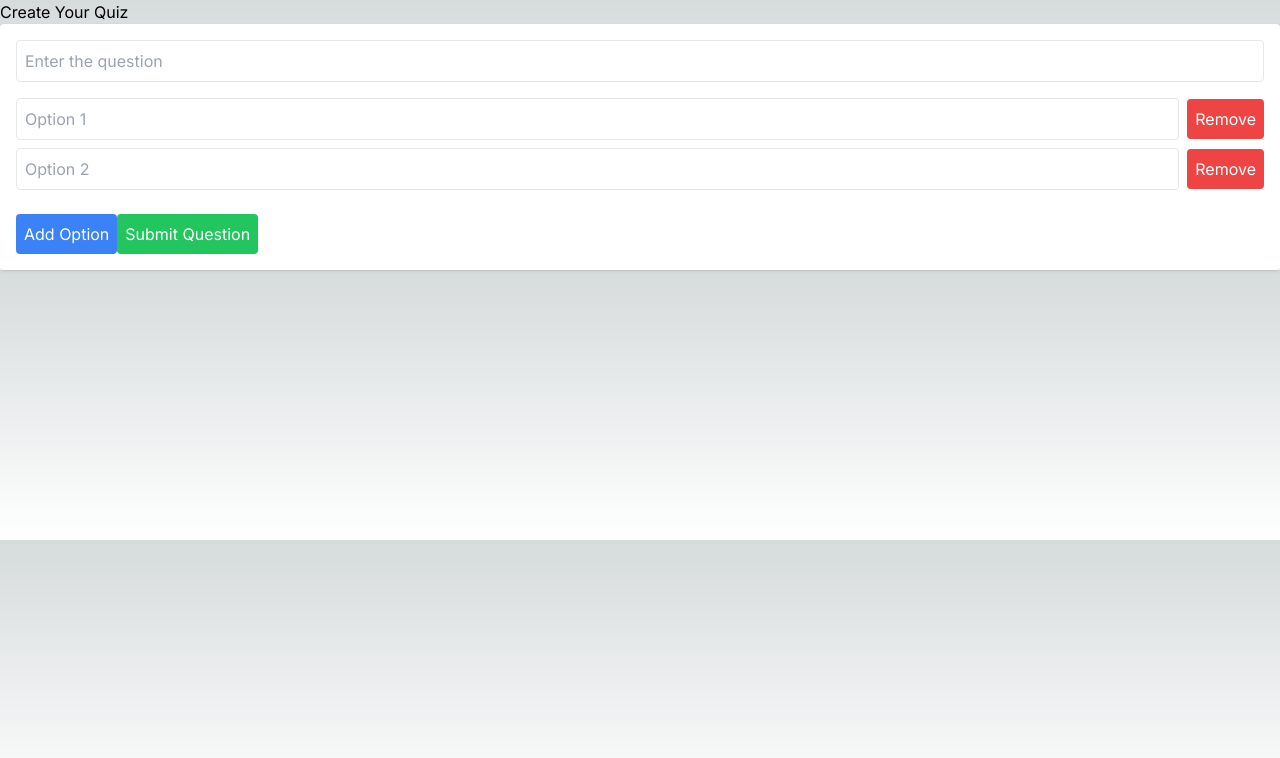
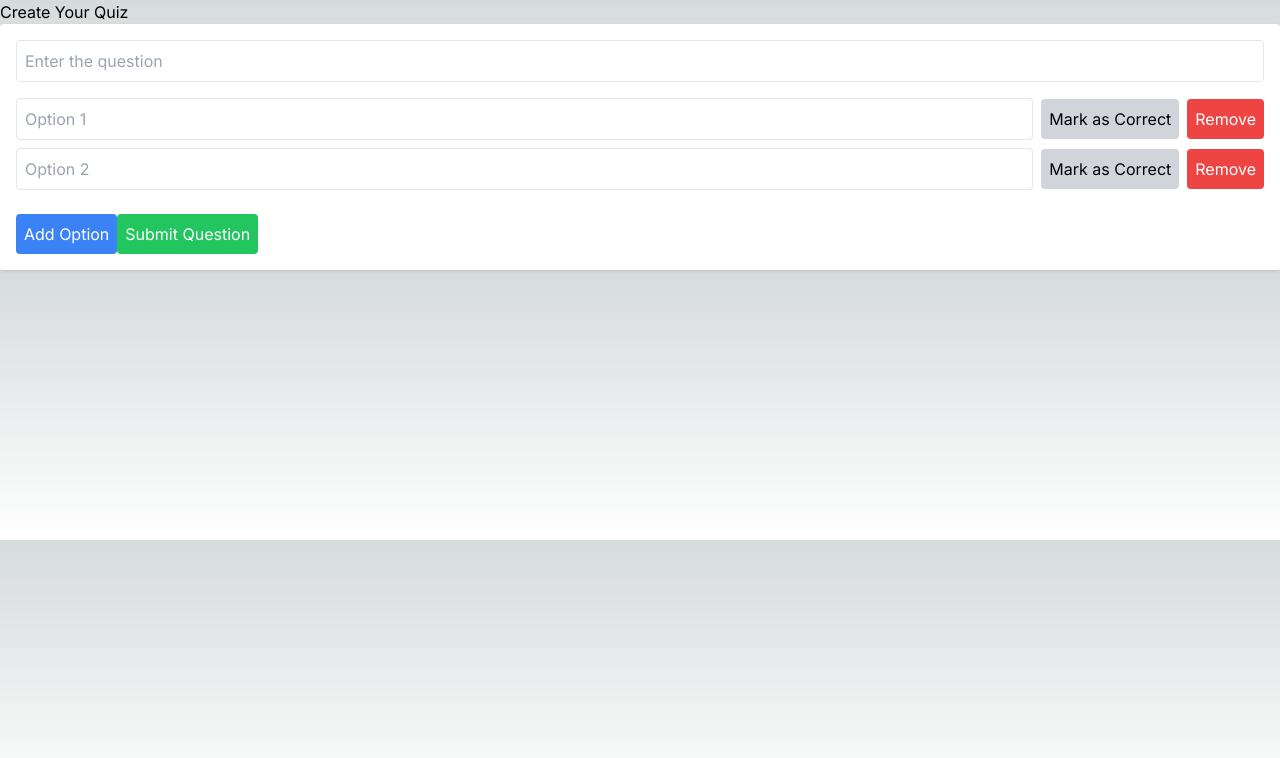
Before and after one commit to daniel-macias/instant-quizzer-frontend, a Next.js app: page /creator in a window 1280 px wide. Shown: the top 758 px of the page. Built offline with nearby package versions, Linux system fonts and the light colour scheme.

Commit message:
improved editing existing questions

```diff
--- a/app/creator/page.tsx
+++ b/app/creator/page.tsx
@@ -10,15 +10,15 @@ const CreatorPage: React.FC = () => {
     const [editIndex, setEditIndex] = useState<number | undefined>(undefined);
 
     const addOrUpdateQuestion = (newQuestion: Question, index?: number) => {
-        if (typeof index === 'number' && index >= 0 && index < questions.length) {
-            // Update the existing question
+        if (typeof index === 'number') {
             const updatedQuestions = [...questions];
             updatedQuestions[index] = newQuestion;
             setQuestions(updatedQuestions);
         } else {
-            // Add a new question
-            setQuestions(prev => [...prev, newQuestion]);
+            setQuestions([...questions, newQuestion]);
         }
+        // Reset index after update or add
+        setEditIndex(undefined);
     };
 
     const handleEditQuestion = (index: number) => {
--- a/components/QuestionCreateCard.tsx
+++ b/components/QuestionCreateCard.tsx
@@ -1,4 +1,3 @@
-// components/QuestionCreateCard.tsx
 import React, { useState, useEffect } from 'react';
 import { Question, Option } from '@/types/quizTypes';
 
@@ -50,6 +49,14 @@ const QuestionCreateCard: React.FC<Props> = ({ addOrUpdateQuestion, initialQuest
         }
     };
 
+    const toggleCorrect = (id: number) => {
+      setOptions(options.map(option =>
+          option.id === id ? { ...option, correct: !option.correct } : option
+      ));
+    };
+
+
+
     return (
       <div className="p-4 shadow rounded bg-white">
           <input
@@ -57,7 +64,7 @@ const QuestionCreateCard: React.FC<Props> = ({ addOrUpdateQuestion, initialQuest
               value={questionText}
               onChange={e => setQuestionText(e.target.value)}
               placeholder="Enter the question"
-                className="w-full mb-4 p-2 border rounded"
+              className="w-full mb-4 p-2 border rounded text-black"  // Ensure text color is black
           />
           {options.map((option, index) => (
               <div key={index} className="flex items-center mb-2">
@@ -66,15 +73,23 @@ const QuestionCreateCard: React.FC<Props> = ({ addOrUpdateQuestion, initialQuest
                       value={option.text}
                       onChange={e => handleOptionChange(option.id, e.target.value)}
                       placeholder={`Option ${index + 1}`}
-                        className="flex-grow p-2 border rounded"
+                      className={`flex-grow p-2 border rounded text-black ${option.correct ? 'text-green-500' : 'text-black'}`}  // Conditionally apply green text
                   />
+                  <button
+                      onClick={() => toggleCorrect(option.id)}
+                      className={`ml-2 p-2 rounded ${option.correct ? 'bg-green-500 text-white' : 'bg-gray-300 text-black'}`}
+                  >
+                      {option.correct ? 'Correct' : 'Mark as Correct'}
+                  </button>
                   <button onClick={() => handleRemoveOption(option.id)} className="ml-2 bg-red-500 text-white p-2 rounded">
                       Remove
                   </button>
               </div>
           ))}
           <button onClick={handleAddOption} className="bg-blue-500 text-white p-2 rounded">Add Option</button>
-            <button onClick={handleSubmit} className="bg-green-500 text-white p-2 rounded mt-4">Submit Question</button>
+          <button onClick={handleSubmit} className="bg-green-500 text-white p-2 rounded mt-4">
+              {index !== undefined ? 'Submit Changes' : 'Submit Question'}
+          </button>
       </div>
   );
 };
```
Lines whose indentation alone changed are shown as unchanged.
